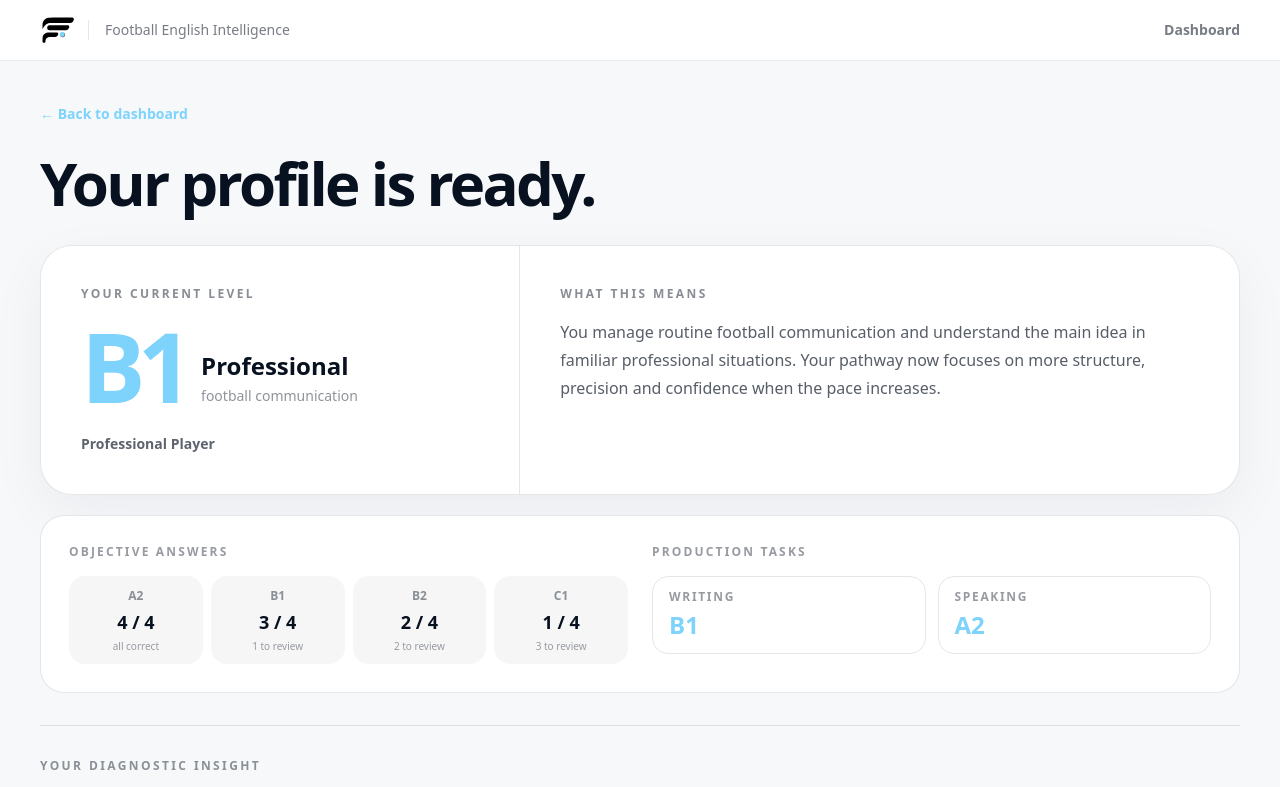
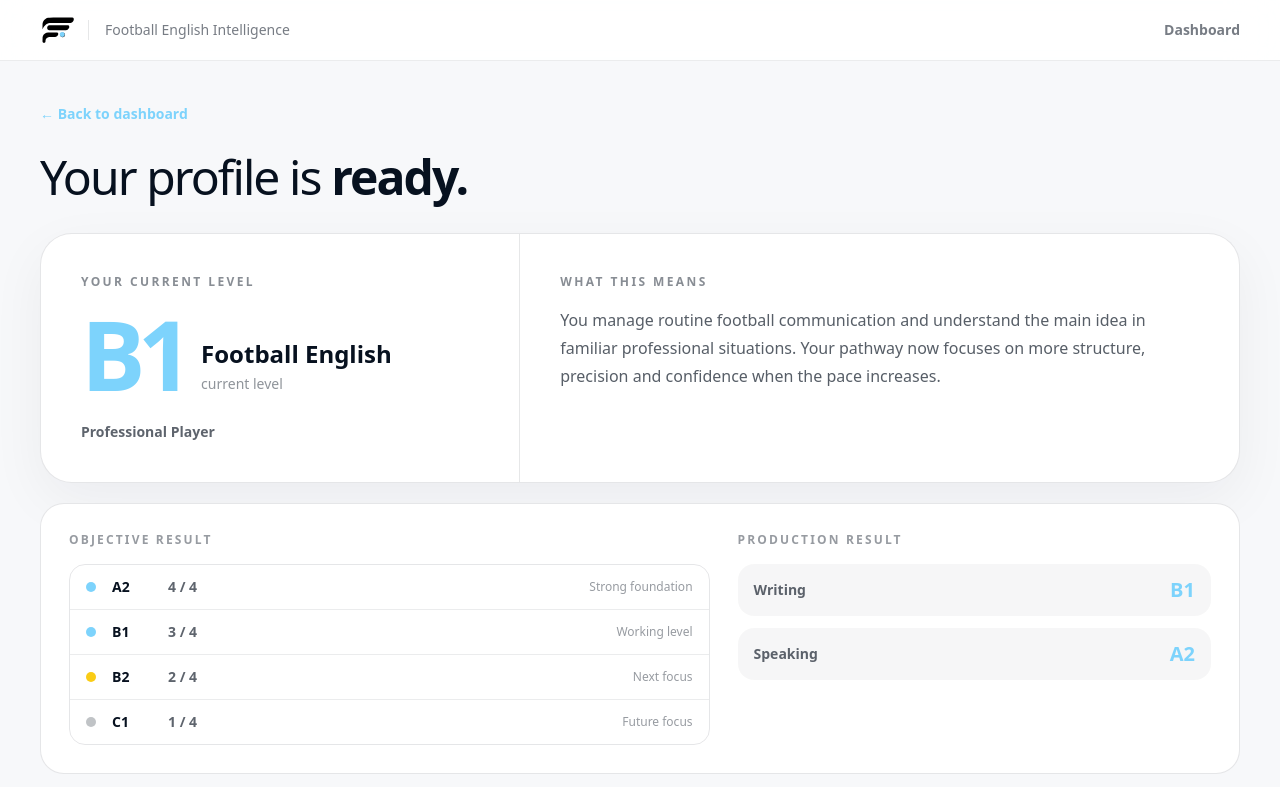
Before and after one commit to feifootball/fei-platform, a Next.js app: page /diagnostic/results/1 in a window 1280 px wide. Shown: the top 787 px of the page. Built offline with nearby package versions, Linux system fonts and the light colour scheme; no server answers; the database is empty.

Commit message:
Refine result heading and evidence layout

```diff
--- a/app/diagnostic/results/[attemptId]/page.tsx
+++ b/app/diagnostic/results/[attemptId]/page.tsx
@@ -138,7 +138,7 @@ export default function DiagnosticResultPage() {
         <Link href="/dashboard" className="text-sm font-semibold text-fei-sky hover:underline">← Back to dashboard</Link>
 
         <section className="mt-7">
-          <h1 className="text-4xl font-black tracking-[-0.045em] sm:text-6xl">Your profile is ready.</h1>
+          <h1 className="text-3xl tracking-[-0.04em] sm:text-5xl"><span className="font-normal">Your profile is </span><span className="font-black">ready.</span></h1>
         </section>
 
         <section className="mt-8 rounded-[2rem] border border-fei-bg/10 bg-white shadow-[0_18px_55px_rgba(7,17,31,0.05)]">
@@ -147,7 +147,7 @@ export default function DiagnosticResultPage() {
               <p className="text-xs font-black uppercase tracking-[0.2em] text-fei-bg/48">Your current level</p>
               <div className="mt-4 flex items-end gap-4">
                 <p className="text-8xl font-black leading-none tracking-[-0.08em] text-fei-sky">{result.level}</p>
-                <div className="pb-2"><p className="text-2xl font-black">Professional</p><p className="mt-1 text-sm text-fei-bg/45">football communication</p></div>
+                <div className="pb-2"><p className="text-2xl font-black">Football English</p><p className="mt-1 text-sm text-fei-bg/45">current level</p></div>
               </div>
               <p className="mt-5 text-sm font-bold text-fei-bg/65">{role}</p>
             </div>
@@ -159,33 +159,35 @@ export default function DiagnosticResultPage() {
         </section>
 
         <section className="mt-5 rounded-3xl border border-fei-bg/10 bg-white p-5 sm:p-7">
-          <div className="grid gap-6 lg:grid-cols-[1fr_1fr]">
+          <div className="grid gap-7 lg:grid-cols-[1.15fr_0.85fr]">
             <div>
-              <p className="text-xs font-black uppercase tracking-[0.18em] text-fei-bg/42">Objective answers</p>
-              <div className="mt-4 grid grid-cols-4 gap-2">
+              <p className="text-xs font-black uppercase tracking-[0.18em] text-fei-bg/42">Objective result</p>
+              <div className="mt-4 overflow-hidden rounded-2xl border border-fei-bg/10">
                 {[
-                  ['A2', '4 / 4', 'all correct'],
-                  ['B1', '3 / 4', '1 to review'],
-                  ['B2', '2 / 4', '2 to review'],
-                  ['C1', '1 / 4', '3 to review'],
-                ].map(([level, score, note]) => (
-                  <div key={level} className="rounded-2xl bg-fei-bg/[0.035] px-2 py-3 text-center">
-                    <p className="text-xs font-black text-fei-bg/45">{level}</p>
-                    <p className="mt-1 text-lg font-black text-fei-bg">{score}</p>
-                    <p className="mt-1 text-[10px] leading-3 text-fei-bg/40">{note}</p>
+                  ['A2', '4 / 4', 'Strong foundation', 'bg-fei-sky'],
+                  ['B1', '3 / 4', 'Working level', 'bg-fei-sky'],
+                  ['B2', '2 / 4', 'Next focus', 'bg-fei-yellow'],
+                  ['C1', '1 / 4', 'Future focus', 'bg-fei-bg/25'],
+                ].map(([level, score, status, dot]) => (
+                  <div key={level} className="flex items-center gap-4 border-b border-fei-bg/[0.08] px-4 py-3 last:border-b-0">
+                    <span className={`h-2.5 w-2.5 shrink-0 rounded-full ${dot}`} />
+                    <span className="w-10 text-sm font-black text-fei-bg">{level}</span>
+                    <span className="text-sm font-semibold text-fei-bg/65">{score}</span>
+                    <span className="ml-auto text-xs font-medium text-fei-bg/42">{status}</span>
                   </div>
                 ))}
               </div>
             </div>
             <div>
-              <p className="text-xs font-black uppercase tracking-[0.18em] text-fei-bg/42">Production tasks</p>
-              <div className="mt-4 grid grid-cols-2 gap-3">
-                <div className="rounded-2xl border border-fei-bg/10 px-4 py-3"><p className="text-xs font-black uppercase tracking-[0.14em] text-fei-bg/42">Writing</p><p className="mt-1 text-2xl font-black text-fei-sky">B1</p></div>
-                <div className="rounded-2xl border border-fei-bg/10 px-4 py-3"><p className="text-xs font-black uppercase tracking-[0.14em] text-fei-bg/42">Speaking</p><p className="mt-1 text-2xl font-black text-fei-sky">A2</p></div>
+              <p className="text-xs font-black uppercase tracking-[0.18em] text-fei-bg/42">Production result</p>
+              <div className="mt-4 grid gap-3 sm:grid-cols-2 lg:grid-cols-1">
+                <div className="flex items-center justify-between rounded-2xl bg-fei-bg/[0.035] px-4 py-3"><span className="text-sm font-semibold text-fei-bg/65">Writing</span><span className="text-xl font-black text-fei-sky">B1</span></div>
+                <div className="flex items-center justify-between rounded-2xl bg-fei-bg/[0.035] px-4 py-3"><span className="text-sm font-semibold text-fei-bg/65">Speaking</span><span className="text-xl font-black text-fei-sky">A2</span></div>
               </div>
             </div>
           </div>
         </section>
+
         <section className="mt-8 border-y border-fei-bg/10 py-8">
           <p className="text-xs font-black uppercase tracking-[0.2em] text-fei-bg/45">Your diagnostic insight</p>
           <h2 className="mt-2 text-2xl font-black tracking-[-0.035em]">What you can use now — and improve next.</h2>
```
